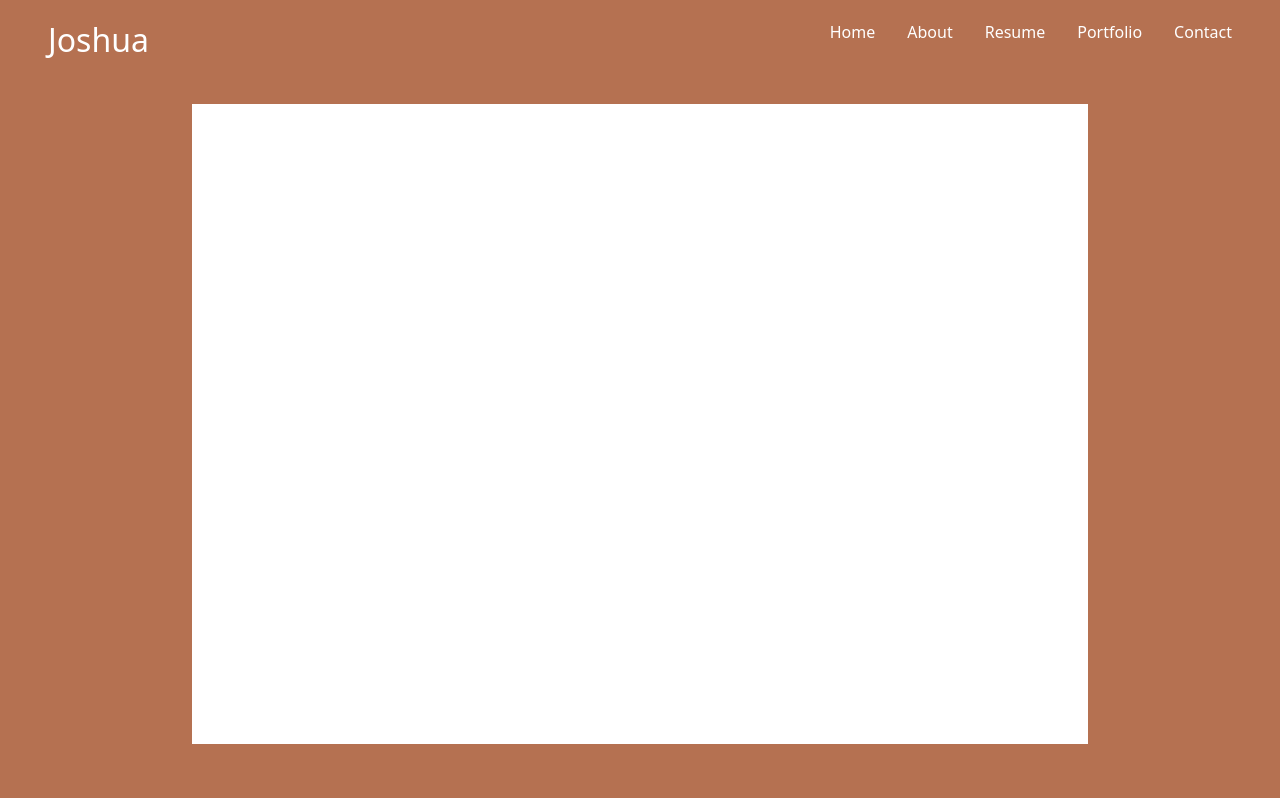
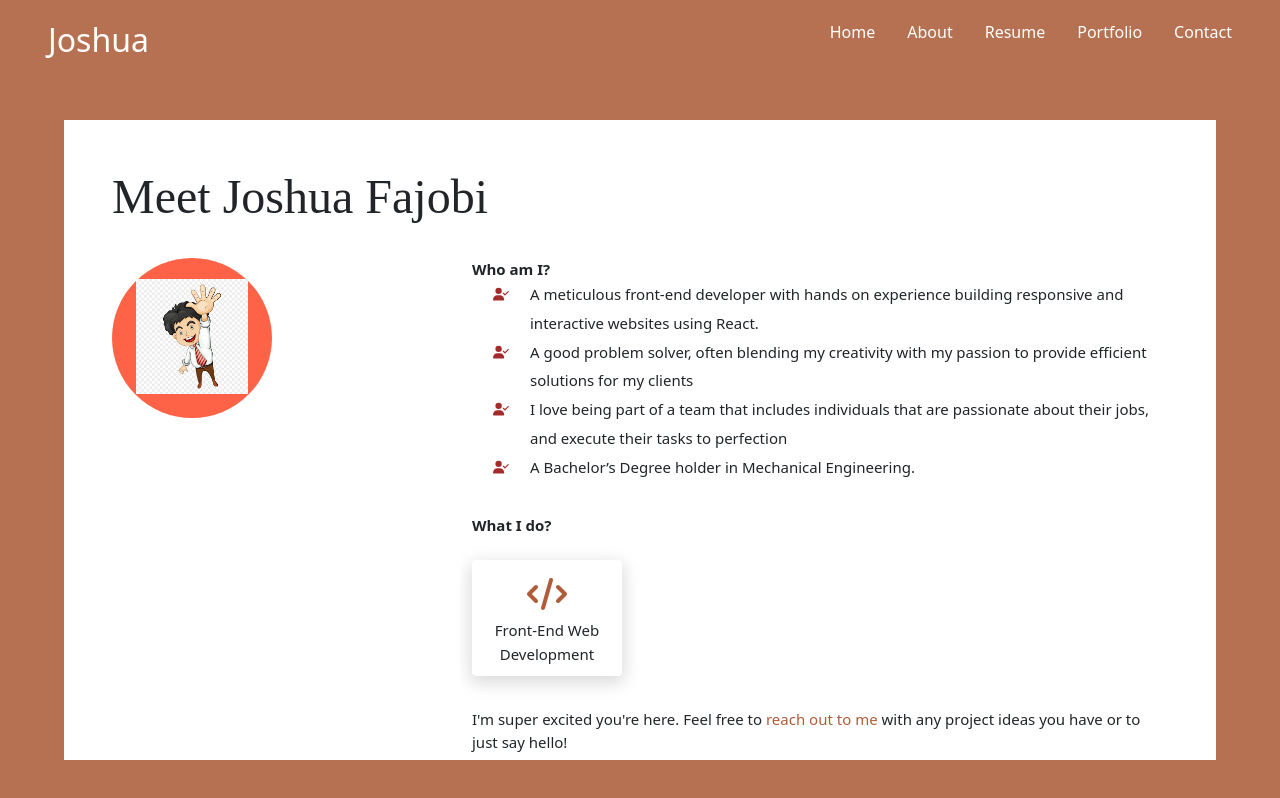
Before and after one commit to Josh-la-posh/portfolio, a React (Create React App) app: page /about in a window 1280 px wide. Built offline with nearby package versions, Linux system fonts and the light colour scheme.

Commit message:
About Me

```diff
--- a/package.json
+++ b/package.json
@@ -4,6 +4,7 @@
   "private": true,
   "dependencies": {
     "@fortawesome/fontawesome-svg-core": "^6.2.1",
+    "@fortawesome/free-brands-svg-icons": "^6.2.1",
     "@fortawesome/free-solid-svg-icons": "^6.2.1",
     "@fortawesome/react-fontawesome": "^0.2.0",
     "@testing-library/jest-dom": "^5.16.5",
--- a/src/index.js
+++ b/src/index.js
@@ -1,10 +1,15 @@
-import React from 'react';
-import ReactDOM from 'react-dom/client';
-import 'bootstrap/dist/css/bootstrap.min.css';
-import 'bootstrap/dist/js/bootstrap.min.js';
-import App from './App';
+import React from "react";
+import ReactDOM from "react-dom/client";
+import "bootstrap/dist/css/bootstrap.min.css";
+import "bootstrap/dist/js/bootstrap.min.js";
+import { library } from "@fortawesome/fontawesome-svg-core";
+import { fab, faGithub, faInstagram, faLinkedin, faTwitter } from '@fortawesome/free-brands-svg-icons';
+import { faCode, faHand, faUserCheck } from "@fortawesome/free-solid-svg-icons";
+import App from "./App";
 
-const root = ReactDOM.createRoot(document.getElementById('root'));
+library.add(fab, faHand, faLinkedin, faTwitter, faInstagram, faGithub, faUserCheck, faCode);
+
+const root = ReactDOM.createRoot(document.getElementById("root"));
 root.render(
   <React.StrictMode>
     <App />
--- a/src/pages/About/About.css
+++ b/src/pages/About/About.css
@@ -1,13 +1,98 @@
 .about {
-    display: flex;
-    justify-content: center;
-    align-items: center;
-    height: calc(100vh - 7rem);
-    margin-bottom: 2rem;
+  display: flex;
+  justify-content: center;
+  align-items: center;
+  height: calc(100vh - 5rem);
 }
 
-.container {
-    background-color: #fff;
-    height: 80vh;
-    width: 70vw;
+.aboutContainer {
+  background-color: #fff;
+  height: 80vh;
+  width: 90vw;
+  padding: 3rem;
+  max-width: 80rem;
 }
+
+h1 {
+  font-size: 3em;
+  margin-bottom: 10px;
+  font-family: "Merienda One", cursive;
+}
+
+.mainContent .leftSpan {
+  display: block;
+  width: 10rem;
+  height: 10rem;
+  border-radius: 50%;
+  background-color: tomato;
+  position: relative;
+  margin-bottom: 2rem;
+}
+
+.mainContent img {
+    position: absolute;
+    width: 7rem;
+    left: 15%;
+    bottom: 15%;
+    animation: moveUp 2s ease-in;
+    transition: transform .2s;
+}
+
+@keyframes moveUp {
+    0% {
+        bottom: -70%;
+        display: none;
+    }
+    100% {
+        bottom: 15%;
+        display: block;
+    }
+}
+
+.mainRight article {
+    margin-bottom: 2rem;
+    font-size: 15px;
+}
+
+.mainRight ul {
+    list-style: none;
+    padding: 0;
+}
+
+.mainRight ul li {
+    line-height: 1.8rem;
+    width: 100%;
+    --bs-gutter-x: 0;
+}
+
+.whatIDo .myContainer {
+    max-width: 150px;
+    box-shadow: 0 5px 17px 2px rgb(0 0 0 / 15%);
+    padding: 10px 20px;
+    border-radius: 4px;
+    display: flex;
+    flex-direction: column;
+    align-items: center;
+    justify-content: center;
+    margin-top: 1.5rem;
+}
+
+.whatIDo .myContainer .logo {
+    color: #af5c3b;
+    /* width: 30px;
+    height: 30px; */
+}
+
+.whatIDo .myContainer span {
+    line-height: 24px;
+    text-align: center;
+}
+
+.whatIDo .myContainer:hover {
+    background-color: #af5c3b;
+}
+
+.whatIDo .myContainer:hover .logo,
+.whatIDo .myContainer:hover span {
+    color: #fff;
+}
--- a/src/pages/About/About.jsx
+++ b/src/pages/About/About.jsx
@@ -1,9 +1,58 @@
-import './About.css';
+import "./About.css";
+import { FontAwesomeIcon } from "@fortawesome/react-fontawesome";
+import { Link } from "react-router-dom";
 
 export const About = () => {
   return (
-    <div className='about'>
-      <div className="container"></div>
+    <div className="about">
+      <div className="aboutContainer">
+        <header>
+          <h1>Meet Joshua Fajobi</h1>
+        </header>
+
+        <div className="mainContent row">
+          <section className="col-sm-12 col-md-4">
+            <span className="leftSpan">
+              <img src="images/myAvatar.png" />
+            </span>
+          </section>
+          <section className="mainRight col-sm-12 col-md-8">
+            <article>
+              <strong>Who am I?</strong>
+              <ul>
+                <li className="row">
+                <FontAwesomeIcon icon="user-check" style={{color: 'brown', paddingTop: '.48rem', height: '.8rem'}} className="col-1"/> <span className="col-11">A meticulous front-end developer with hands on experience
+                  building responsive and interactive websites using React.</span>
+                </li>
+                <li className="row">
+                <FontAwesomeIcon icon="user-check" style={{color: 'brown', paddingTop: '.48rem', height: '.8rem'}} className="col-1"/><span className="col-11">A good problem solver, often blending my creativity with my
+                  passion to provide efficient solutions for my clients</span>
+                </li>
+                <li className="row">
+                <FontAwesomeIcon icon="user-check" style={{color: 'brown', paddingTop: '.48rem', height: '.8rem'}} className="col-1"/><span className="col-11">I love being part of a team that includes individuals that are
+                  passionate about their jobs, and execute their tasks to
+                  perfection</span>
+                </li>
+                <li className="row"><FontAwesomeIcon icon="user-check" style={{color: 'brown', paddingTop: '.48rem', height: '.8rem'}} className="col-1"/><span className="col-11">A Bachelor’s Degree holder in Mechanical Engineering.</span></li>
+              </ul>
+            </article>
+            <article>
+              <strong>What I do?</strong>
+              <div className="whatIDo">
+                <div className="myContainer">
+                  <div className="logo"><FontAwesomeIcon icon="code" /></div>
+                  <span>Front-End Web Development</span>
+                </div>
+              </div>
+            </article>
+            <article>
+              <span>I'm super excited you're here. Feel free to <Link style={{color: '#af5c3b'}} to='/contact'>reach out to me</Link> with any project ideas you have or to just say hello!</span>
+            </article>
+          </section>
+        </div>
+
+
+      </div>
     </div>
-  )
-}
+  );
+};
--- a/src/pages/Contact/Contact.css
+++ b/src/pages/Contact/Contact.css
@@ -10,6 +10,7 @@
   height: 80vh;
   width: 90vw;
   padding: 3rem;
+  max-width: 80rem;
 }
 
 h1 {
@@ -99,4 +100,12 @@ button {
 .bottomRight ul li a {
   text-decoration: none;
   color: #000;
+  display: flex;
+  align-items: center;
+  gap: .5rem;
 }
+
+.bottomRight ul li a .icon {
+  width: 30px;
+  height: 30px;
+}
--- a/src/pages/Contact/Contact.jsx
+++ b/src/pages/Contact/Contact.jsx
@@ -1,5 +1,5 @@
 import "./Contact.css";
-import { FontAwesomeIcon } from "@fortawesome/react-fontawesome";
+import { FontAwesomeIcon } from '@fortawesome/react-fontawesome';
 
 export const Contact = () => {
   return (
@@ -18,7 +18,7 @@ export const Contact = () => {
             <h2>Let's connect and work together.</h2>
             <p>
               Don't like forms? Send me an{" "}
-              <a href="mailto:joshuamayowa23@yahoo.com">email</a>.
+              <a href="mailto:joshuamayowa23@yahoo.com">email</a> <FontAwesomeIcon icon="hand" style={{color: 'gold'}}/>.
             </p>
           </div>
           <div className="mainRight col-sm-12 col-md-8">
@@ -54,16 +54,16 @@ export const Contact = () => {
           <div className="bottomRight col-12 col-md-8">
             <ul className="row">
               <li className="col-xs-12 col-sm-2">
-                <a target='_blank' href='https://github.com/Josh-la-posh'><FontAwesomeIcon icon="fa-brands fa-github" /> Github</a>
+                <a target='_blank' href='https://github.com/Josh-la-posh'><FontAwesomeIcon className="icon" icon={["fab", "github"]} style={{color: '#171515'}} /> Github</a>
               </li>
               <li className="col-xs-12 col-sm-2">
-                <a target='_blank' href='https://www.linkedin.com/in/jfajobi/'>Linkedln</a>
+                <a target='_blank' href='https://www.linkedin.com/in/jfajobi/'><FontAwesomeIcon className="icon" icon={["fab", "linkedin"]} style={{color: '#0072b1'}} /> Linkedln</a>
               </li>
               <li className="col-xs-12 col-sm-2">
-                <a target='_blank' href='https://www.twitter.com/nova_jy'>Twitter</a>
+                <a target='_blank' href='https://www.twitter.com/nova_jy'><FontAwesomeIcon className="icon" icon={["fab", "twitter"]} style={{color: 'rgb(29, 161, 242)'}}/> Twitter</a>
               </li>
               <li className="col-xs-12 col-sm-2">
-                <a target='_blank' href='https://www.instagram.com/josh_la_posh'>Instagram</a>
+                <a target='_blank' href='https://www.instagram.com/josh_la_posh'><FontAwesomeIcon className="icon" icon={["fab", "instagram"]} style={{color: 'rgb(251, 57, 88)'}} /> Instagram</a>
               </li>
             </ul>
           </div>
--- a/src/pages/Portfolio/Portfolio.css
+++ b/src/pages/Portfolio/Portfolio.css
@@ -10,4 +10,5 @@
     background-color: #fff;
     height: 80vh;
     width: 70vw;
+    max-width: 80rem;
 }
--- a/src/pages/Resume/Resume.jsx
+++ b/src/pages/Resume/Resume.jsx
@@ -11,11 +11,11 @@ export const Resume = () => {
 
         <div className="main">
           <section className="row">
-            <div className="sideBar col-12 col-md-4">
+            <article className="sideBar col-12 col-md-4">
               <h2 className="title">Work Experience</h2>
               <p>PRESENT & PREVIOUS JOBS</p>
-            </div>
-            <div className="mainContent col-12 col-md-8">
+            </article>
+            <article className="mainContent col-12 col-md-8">
               <p>July 2023 - Present</p>
               <h3>Software Engineer</h3>
               <p style={{fontSize: '1em', color: '#333'}}>Health Station Ltd.</p>
@@ -26,15 +26,15 @@ export const Resume = () => {
                 </li>
                 <li>Designed, developed and maintained the front-end application for the company's project using ReactJS, TypeScript and Ant Design</li>
               </ul>
-            </div>
+            </article>
           </section>
           <section className="row">
-            <div className="sideBar col-12 col-md-4">
+            <article className="sideBar col-12 col-md-4">
               <h2 className="title">Education</h2>
               <p>ACADEMY CAREER</p>
-            </div>
+            </article>
             <div className="col-12 col-md-8">
-              <div className="mainContent">
+              <article className="mainContent">
                 <h3>Responsive Web Design</h3>
                 <p><em>freeCodeCamp</em></p>
                 <p className="date">July 2021 - Oct 2021</p>
@@ -45,8 +45,8 @@ export const Resume = () => {
                     <li>Responsive Web Design</li>
                   </ul>
                 </p>
-              </div>
-              <div className="mainContent">
+              </article>
+              <article className="mainContent">
                 <h3>BSC. IN M ENGINEERING</h3>
                 <p><em>University of Lagos, Nigeria.</em></p>
                 <p className="date">Dec 2016 - Nov 2021</p>
@@ -55,14 +55,14 @@ export const Resume = () => {
                     <li>HTML, CSS</li>
                     <li>Responsive Web Design</li>
                   </ul>
-              </div>
+              </article>
             </div>
           </section>
           <section className="row">
-            <div className="sideBar col-12 col-md-4">
+            <article className="sideBar col-12 col-md-4">
               <h2 className="title">Tech Stack</h2>
               <p>TOOLS & TECHNOLOGIES</p>
-            </div>
+            </article>
             <div className="mainContent col-12 col-md-8">
 
             </div>
```
Also changed, not shown: public/images/myAvatar.png (added), 1 other file (tests, documents, lock files or other folders).
